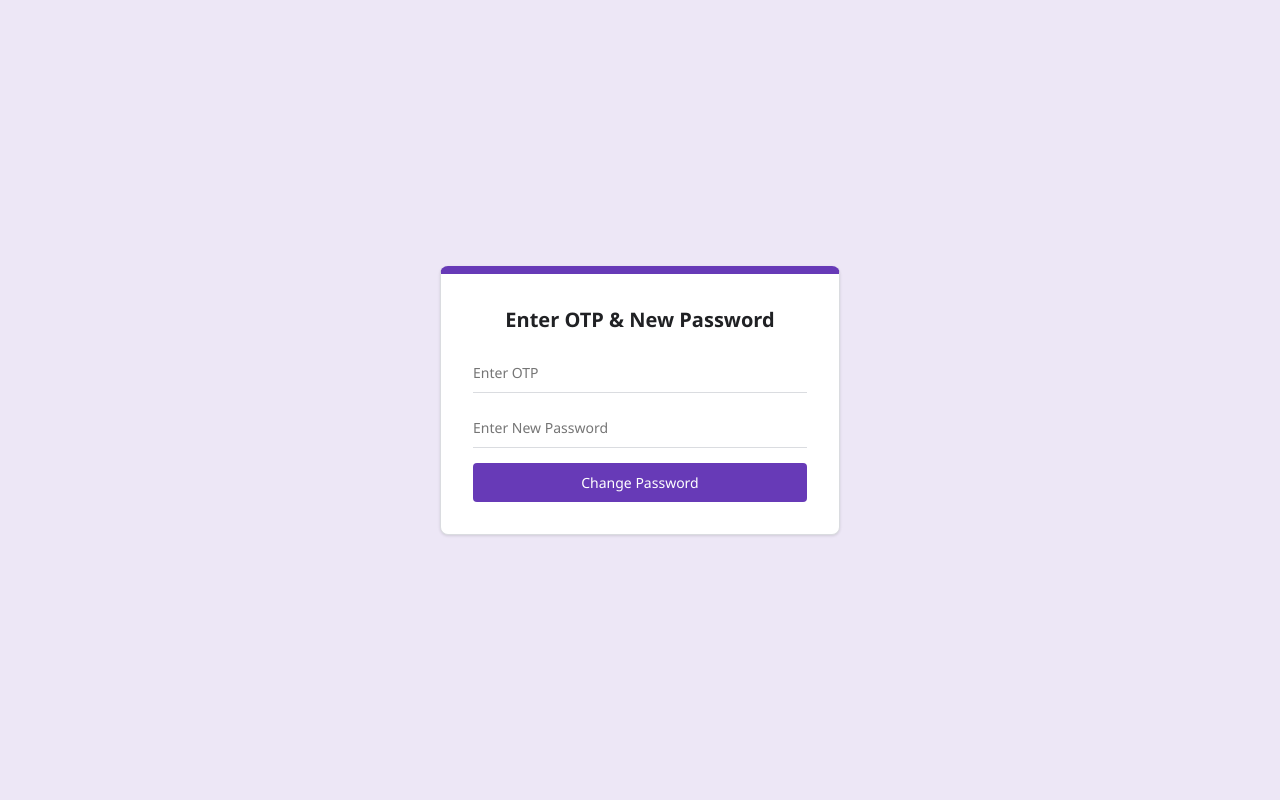
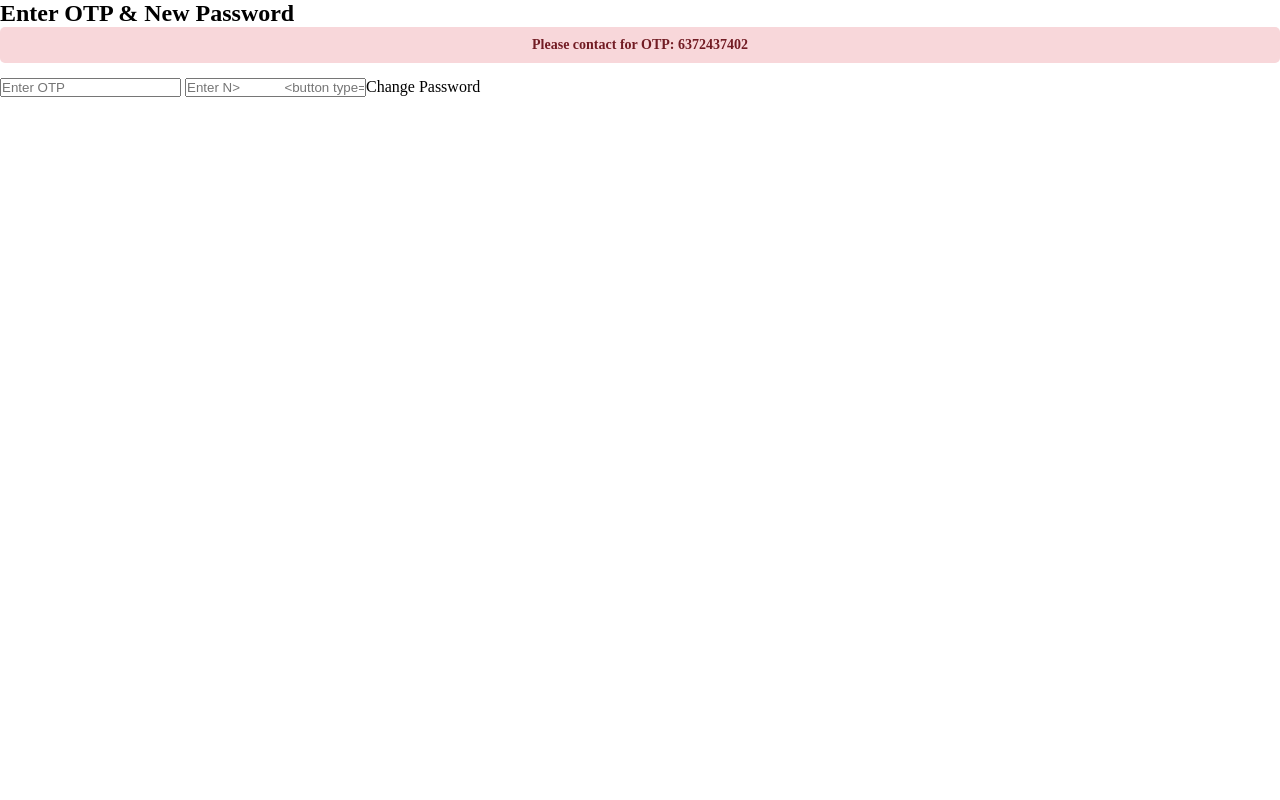
Before and after one commit to Manabmohanta/my-college, a Flask app: page /reset_password in a window 1280 px wide. Run offline with Flask 3, Linux system fonts and the light colour scheme.

Commit message:
Add contact number for OTP in reset password page

```diff
--- a/templates/reset_password.html
+++ b/templates/reset_password.html
@@ -5,21 +5,26 @@
     <meta name="viewport" content="width=device-width, initial-scale=1.0">
     <title>Enter OTP</title>
     <style>
-        * { margin: 0; padding: 0; box-sizing: border-box; font-family: 'Segoe UI', Roboto, sans-serif; }
-        body { background-color: #EDE7F6; color: #202124; min-height: 100vh; display: flex; justify-content: center; align-items: center; padding: 20px; }
-        .card { background: #ffffff; padding: 32px; border-radius: 8px; width: 100%; max-width: 400px; border: 1px solid #dadce0; box-shadow: 0 1px 3px rgba(0,0,0,0.12); border-top: 8px solid #673AB7; }
-        h2 { color: #202124; margin-bottom: 20px; font-size: 20px; text-align: center; }
-        input { width: 100%; border: none; border-bottom: 1px solid #dadce0; padding: 10px 0; font-size: 14px; outline: none; margin-bottom: 15px; }
+        * { margin: 0; padding: 0; box-sizing: border-box; font-family: 'Se>
+        body { background-color: #EDE7F6; color: #202124; min-height: 100vh>
+        .card { background: #ffffff; padding: 32px; border-radius: 8px; wid>
+        h2 { color: #202124; margin-bottom: 20px; font-size: 20px; text-ali>
+        input { width: 100%; border: none; border-bottom: 1px solid #dadce0>
         input:focus { border-bottom: 2px solid #673AB7; }
-        button { width: 100%; padding: 10px; border: none; border-radius: 4px; font-weight: 500; cursor: pointer; font-size: 14px; color: white; background-color: #673AB7; }
+        button { width: 100%; padding: 10px; border: none; border-radius: 4>
     </style>
 </head>
 <body>
     <div class="card">
         <h2>Enter OTP & New Password</h2>
+
+        <div style="background-color: #f8d7da; color: #721c24; padding: 10px; border-radius: 5px; margin-bottom: 15px; text-align: center; font-size: 14px; font-weight: bold;">
+            Please contact for OTP: 6372437402
+        </div>
+
         <form method="POST">
             <input type="text" name="otp" placeholder="Enter OTP" required>
-            <input type="password" name="new_password" placeholder="Enter New Password" required>
+            <input type="password" name="new_password" placeholder="Enter N>
             <button type="submit">Change Password</button>
         </form>
     </div>
```
